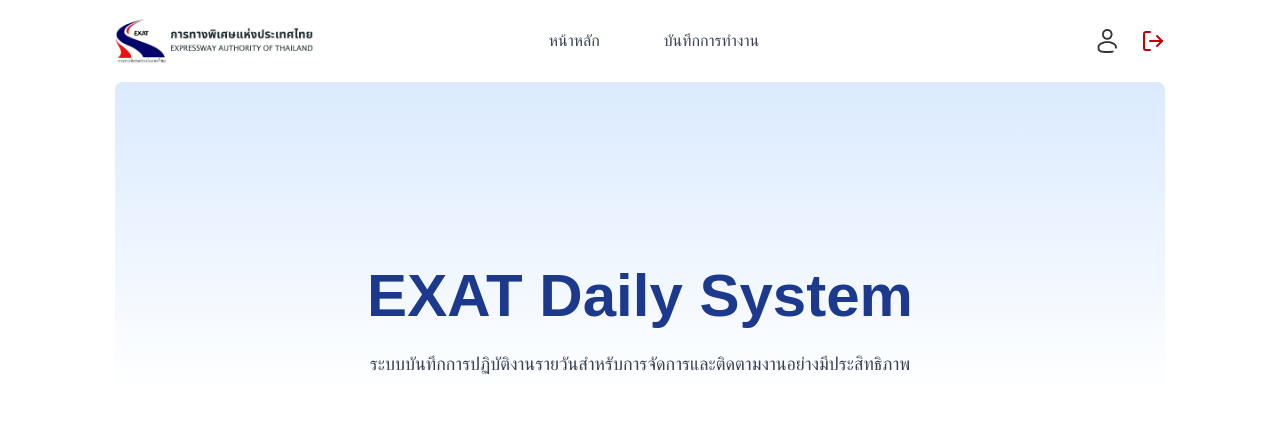
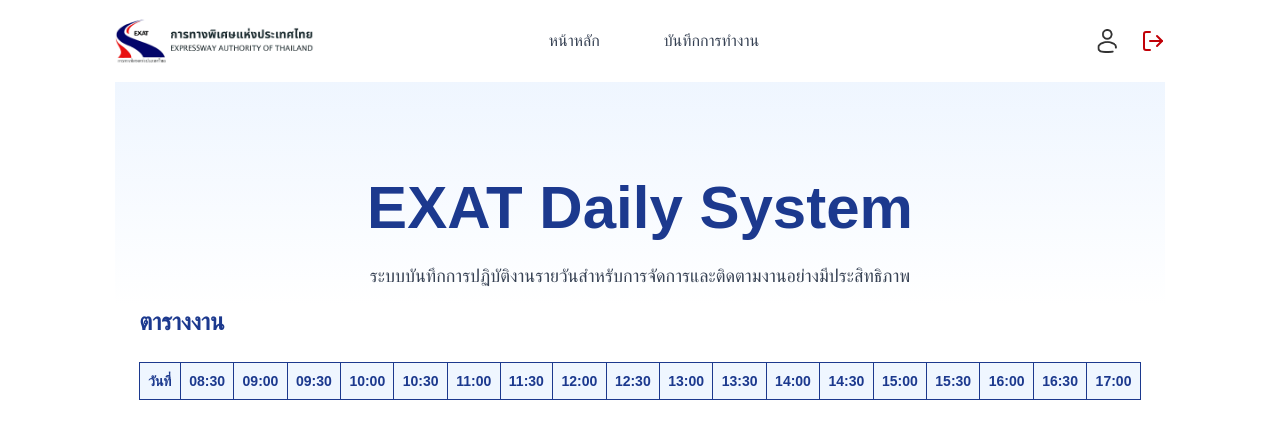
Before and after one commit to GustPK/EXAT-DS, a React (Vite) app in the folder frontend/: page / in a window 1280 px wide. Shown: the top 438 px of the page. Built offline with nearby package versions, Linux system fonts and the light colour scheme; sample sign-in values are in the browser's storage; a web font is replaced by a local one.

Commit message:
edit homepage

```diff
--- a/frontend/src/components/OldCalendar.jsx
+++ b/frontend/src/components/Calendar.jsx
@@ -46,7 +46,7 @@
     return Math.round((endTime - startTime) / (1000 * 60 * 10));
 };
 
-const OldCalendar = () => {
+const Calendar = () => {
     const [worklogs, setWorklogs] = useState([]);
     const [dates, setDates] = useState([]);
     const navigate = useNavigate();
@@ -179,4 +179,4 @@
     );
 };
 
-export default OldCalendar;
+export default Calendar;
--- a/frontend/src/components/Title.jsx
+++ b/frontend/src/components/Title.jsx
@@ -2,8 +2,8 @@
 
 const Title = () => {
   return (
-    <div className="bg-gradient-to-b from-blue-100 to-white flex items-center justify-center rounded-lg">
-      <div className="text-center mt-46">
+    <div className="bg-gradient-to-b from-blue-50 to-white flex items-center justify-center">
+      <div className="text-center mt-24">
         <h1 className="text-blue-900 text-6xl font-extrabold mb-6">
           EXAT Daily System
         </h1>
--- a/frontend/src/pages/Home.jsx
+++ b/frontend/src/pages/Home.jsx
@@ -1,12 +1,12 @@
 import React from 'react'
 import Title from '../components/Title'
-import OldCalendar from '../components/OldCalendar'
+import Calendar from '../components/Calendar'
 
 const Home = () => {
   return (
     <div>
       <Title/>
-      {/*<OldCalendar/>*/}
+      <Calendar/>
     </div>
   )
 }
```
